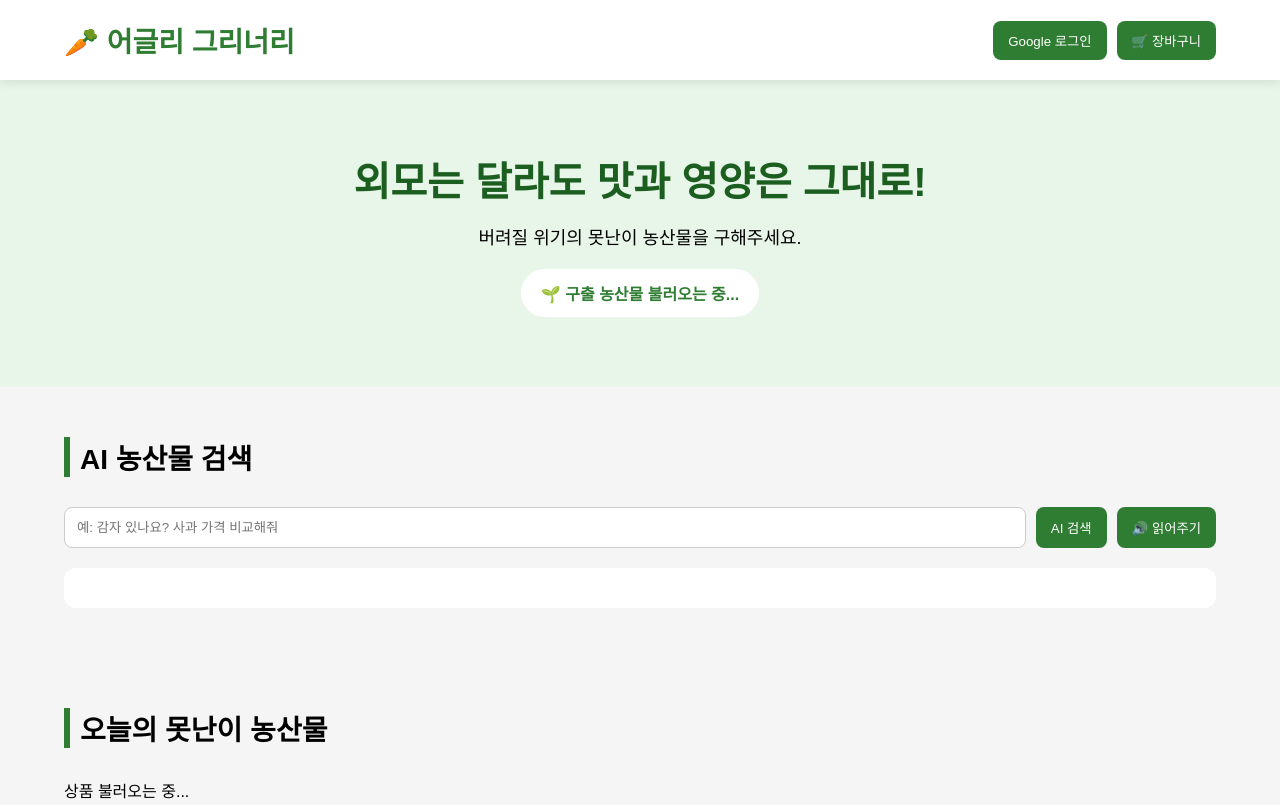
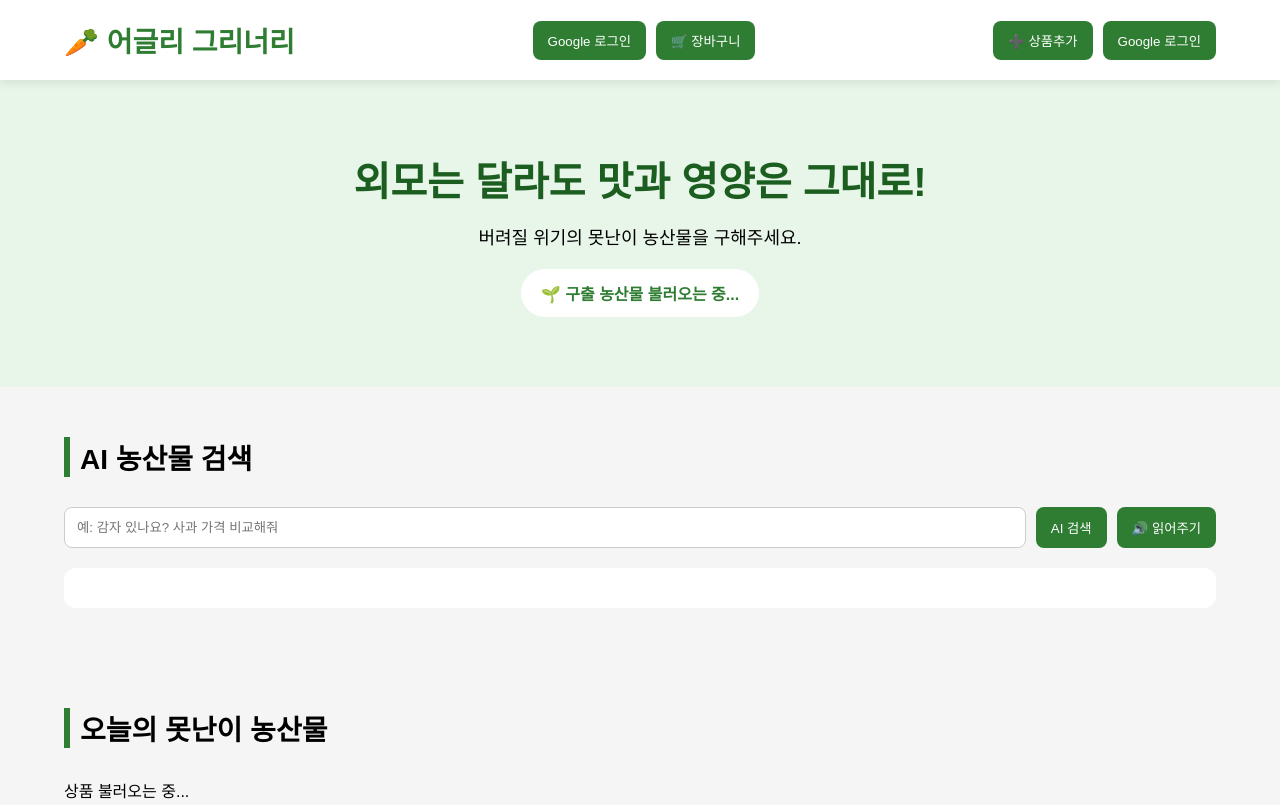
Before and after one commit to daehyunmajun/ZeroWasteAgriculturalProducts, a website with bundled scripts: page index.html in a window 1280 px wide. Shown: the top 805 px of the page. Built offline with nearby package versions, Linux system fonts and the light colour scheme; no server answers.

Commit message:
Update index.html

```diff
--- a/index.html
+++ b/index.html
@@ -19,6 +19,23 @@
 </button>
     <button id="logoutBtn" class="btn hidden">로그아웃</button>
   </div>
+  <div class="header-right">
+  <div id="userInfo"></div>
+
+  <button
+    class="btn"
+    onclick="location.href='admin.html'">
+    ➕ 상품추가
+  </button>
+
+  <button id="loginBtn" class="btn">
+    Google 로그인
+  </button>
+
+  <button id="logoutBtn" class="btn hidden">
+    로그아웃
+  </button>
+</div>
 </header>
 
 <section class="hero">
```
